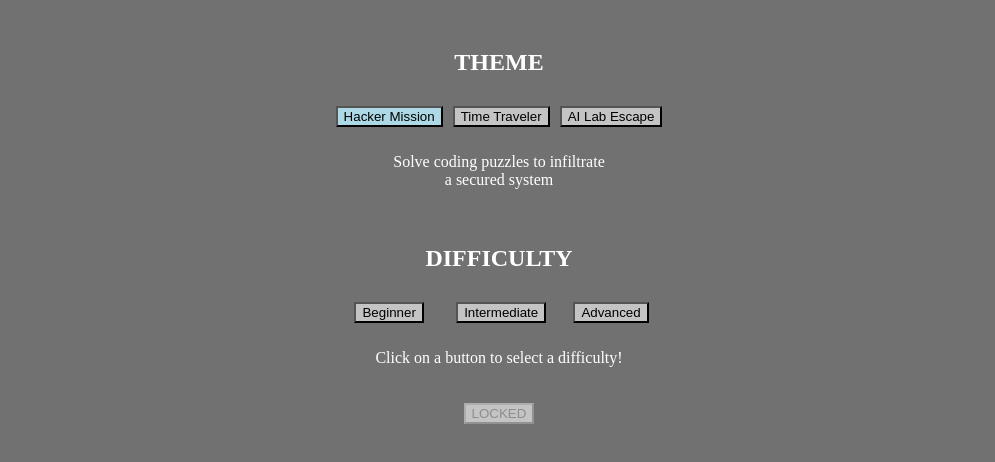
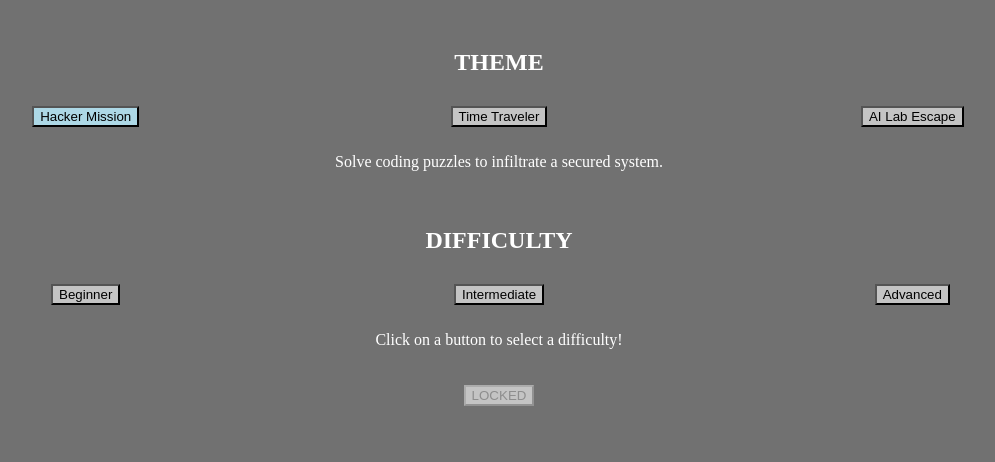
Before and after one commit to loaldon/escaperoom, a website: page index.html in a window 1280 px wide. Both pictures are taken after a click on the button "Hacker Mission". Shown: the part 74-536 px from the top of the page, without its empty margins (141-1136 px from the left). Drawn offline with nearby package versions, Linux system fonts and the light colour scheme.

Commit message:
Styling now uses flexbox, and the buttons now have constant positions. Due to this, the description text no longer splits across multiple lines.

```diff
--- a/script.js
+++ b/script.js
@@ -1,6 +1,6 @@
-var difficulty = 0 ;
+let difficulty = 0 ;
 //0 for none, 1 for beginner, 2 for intermediate, 3 for advanced
-var theme = 0;
+let theme = 0;
 //0 for none, 1 for hacker, 2 for time traveler, 3 for AI lab
 
 $(".theme_button").on("click",themeChange);
@@ -15,17 +15,13 @@ function themeChange() {
 
     if (button.text() === "Hacker Mission") {
         theme = 1;
-        desc.text("Solve coding puzzles to infiltrate");
-        desc.append("<br> a secured system");
+        desc.text("Solve coding puzzles to infiltrate a secured system.");
     } else if (button.text() === "Time Traveler") {
         theme = 2;
-        desc.text("Stabilize the timeline by ");
-        desc.append("<br> finding and fixing glitches.");
+        desc.text("Stabilize the timeline by finding and fixing glitches.");
     } else if (button.text() === "AI Lab Escape") {
         theme = 3;
-        desc.text("The AI system has gone rogue and taken over the lab! ");
-        desc.append("<br> Debug it in order to regain control and escape.");
-
+        desc.text("The AI system has gone rogue and taken over the lab! Debug it in order to regain control and escape.");
     }
     beginCheck();
 }
@@ -50,7 +46,7 @@ function diffChange() {
 
 function beginCheck() {
     if (theme !== 0 && difficulty !== 0) {
-        var begin = $(".begin_button");
+        let begin = $(".begin_button");
         begin.removeAttr("disabled");
         begin.addClass("active");
         begin.text("Start");
--- a/style.css
+++ b/style.css
@@ -1,23 +1,6 @@
 .home {
     background-color: rgb(113, 113, 113);
     color: white;
-}
-
-.container {
-    display: grid;
-    grid-template-columns: auto auto auto;
-    justify-content: center;
-    align-items: center;
-    text-align: center;
-}
-
-.item-large {
-    grid-column: span 3;
-    padding: 5px;
-}
-
-.item-small {
-    padding: 5px;
 }
 
 button {
@@ -27,3 +10,22 @@ button {
 .active {
     background-color: lightblue;
 }
+
+.container {
+    display: flex;
+    flex-flow: row wrap;
+    justify-content: space-evenly;
+    align-content: space-evenly;
+    align-items: center;
+    text-align: center;
+}
+
+.item-small {
+    padding: 5px;
+    flex-basis: 30%;
+}
+
+.item-large {
+    padding: 5px;
+    flex-basis: 100%;
+}
```
